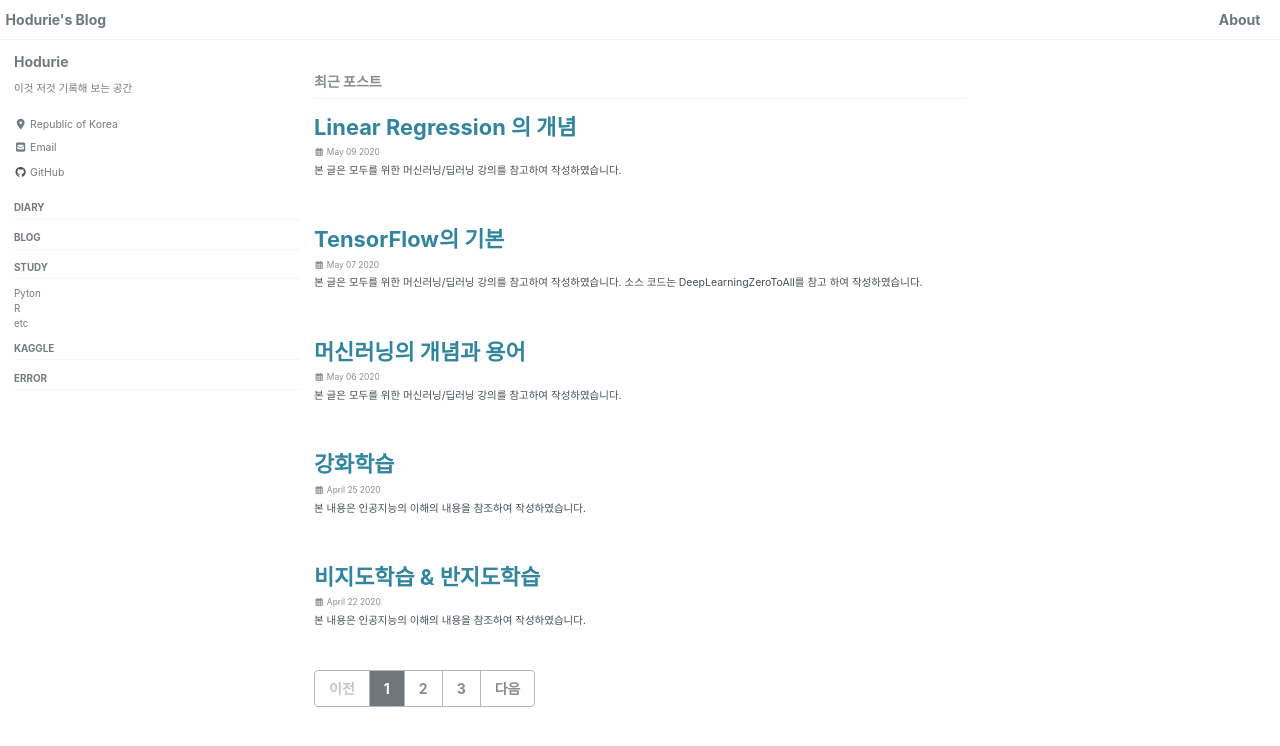
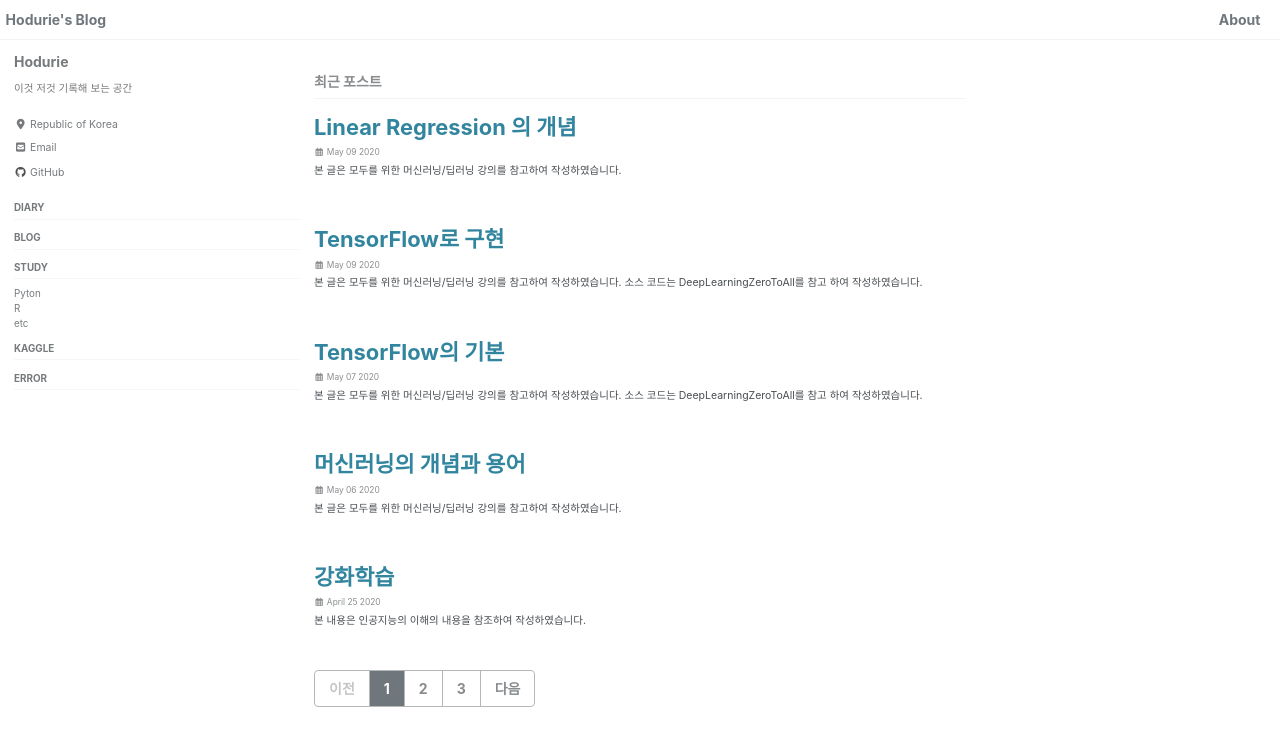
Before and after one commit to hodurie/hodurie.github.io, a Jekyll site: the page built from index.html, in a window 1280 px wide and 900 px high. Shown: the top 746 px of the window. Built offline with Jekyll 4.4.1, drawn with Linux system fonts in a browser that asks for light colours; nearby versions of some CDN libraries; the list of posts is cut into pages by our own code.

Commit message:
[AI] ML lab 02
제목 수정

```diff
--- a/_posts/2020_05_09_ML_Lab_02.md
+++ b/_posts/2020-05-09-ML-Lab-02.md
@@ -1,5 +1,5 @@
 ---
-title: "TensorFlow의 기본"
+title: "TensorFlow로 구현"
 type: post
 permalink: /study/ai/ML_Lab_02
 category:
```
